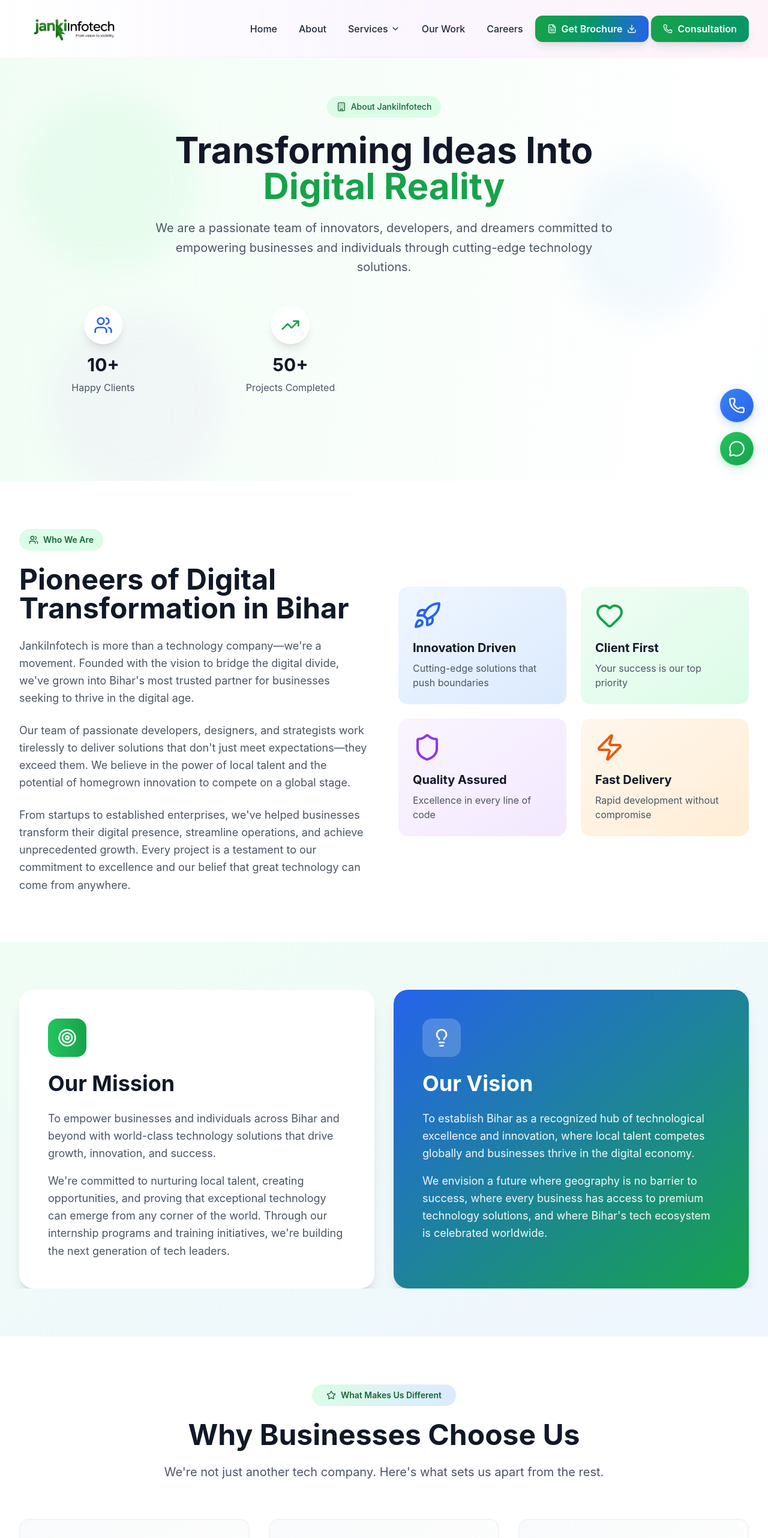
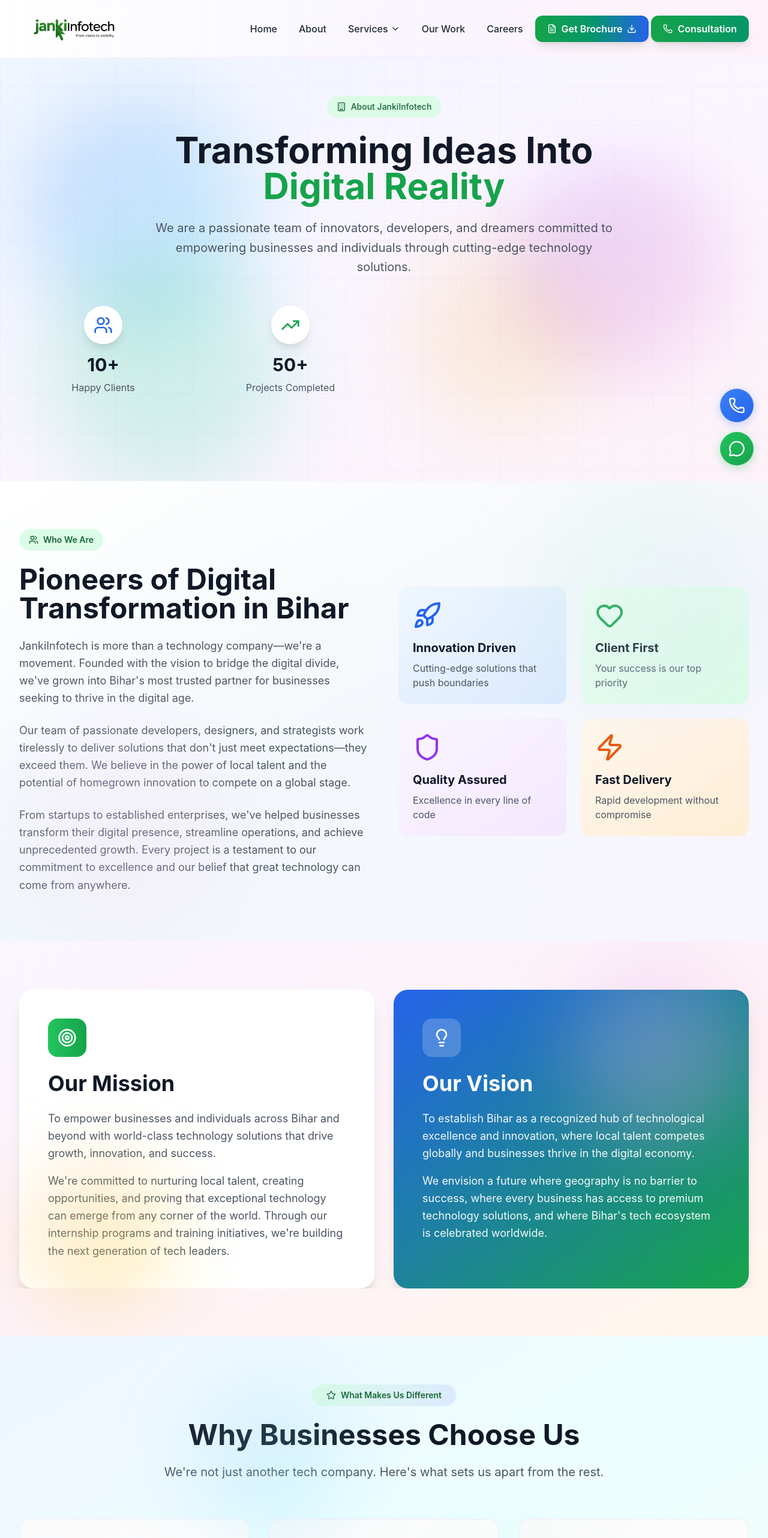
Before and after one commit to kushvardhan/jankiinfotech, a Next.js app: page /about in a window 1280 px wide. Shown: the top 2564 px of the page at 60% size. Built offline with nearby package versions, Linux system fonts and the light colour scheme.

Commit message:
changed about page UI

```diff
--- a/src/app/about/page.tsx
+++ b/src/app/about/page.tsx
@@ -125,14 +125,20 @@ export default function AboutPage() {
   return (
     <>
       <Navbar />
-      <main className="min-h-screen bg-gradient-to-br from-green-50 via-white to-blue-50">
+      <main className="min-h-screen bg-gradient-to-br from-blue-50 via-purple-50 to-pink-50">
         {/* Hero Section */}
-        <section className="relative py-20 overflow-hidden">
-          {/* Animated Background */}
-          <div className="absolute inset-0 opacity-10">
-            <div className="absolute top-20 left-10 w-72 h-72 bg-green-300 rounded-full mix-blend-multiply filter blur-xl animate-blob"></div>
-            <div className="absolute top-40 right-10 w-72 h-72 bg-blue-300 rounded-full mix-blend-multiply filter blur-xl animate-blob animation-delay-2000"></div>
-            <div className="absolute -bottom-8 left-20 w-72 h-72 bg-purple-300 rounded-full mix-blend-multiply filter blur-xl animate-blob animation-delay-4000"></div>
+        <section className="relative py-20 overflow-hidden bg-gradient-to-br from-blue-50 via-purple-50 to-pink-50">
+          {/* Enhanced Animated Background */}
+          <div className="absolute inset-0 overflow-hidden pointer-events-none">
+            <div className="absolute top-20 left-10 w-96 h-96 bg-gradient-to-br from-blue-400 to-cyan-300 rounded-full mix-blend-multiply filter blur-3xl opacity-30 animate-blob"></div>
+            <div className="absolute top-40 right-10 w-96 h-96 bg-gradient-to-br from-purple-400 to-pink-300 rounded-full mix-blend-multiply filter blur-3xl opacity-30 animate-blob animation-delay-2000"></div>
+            <div className="absolute -bottom-8 left-20 w-96 h-96 bg-gradient-to-br from-green-400 to-teal-300 rounded-full mix-blend-multiply filter blur-3xl opacity-25 animate-blob animation-delay-4000"></div>
+            <div className="absolute top-1/2 right-1/4 w-72 h-72 bg-gradient-to-br from-orange-300 to-yellow-300 rounded-full mix-blend-multiply filter blur-3xl opacity-20 animate-blob animation-delay-6000"></div>
+          </div>
+
+          {/* Animated grid pattern */}
+          <div className="absolute inset-0 opacity-5">
+            <div className="absolute inset-0 bg-[linear-gradient(to_right,#8b5cf6_1px,transparent_1px),linear-gradient(to_bottom,#8b5cf6_1px,transparent_1px)] bg-[size:4rem_4rem]"></div>
           </div>
 
           <div className="container mx-auto max-w-7xl px-4 sm:px-6 lg:px-8 relative z-10">
@@ -185,7 +191,10 @@ export default function AboutPage() {
         </section>
 
         {/* Who We Are Section */}
-        <section className="py-20 bg-white">
+        <section className="py-20 bg-gradient-to-br from-white via-green-50/30 to-blue-50/30 relative overflow-hidden">
+          {/* Subtle background decoration */}
+          <div className="absolute top-0 right-0 w-96 h-96 bg-gradient-to-br from-green-200/20 to-blue-200/20 rounded-full filter blur-3xl"></div>
+          <div className="absolute bottom-0 left-0 w-96 h-96 bg-gradient-to-br from-purple-200/20 to-pink-200/20 rounded-full filter blur-3xl"></div>
           <div className="container mx-auto max-w-7xl px-4 sm:px-6 lg:px-8">
             <div className="grid lg:grid-cols-2 gap-12 items-center">
               <div>
@@ -260,7 +269,12 @@ export default function AboutPage() {
         </section>
 
         {/* Mission & Vision Section */}
-        <section className="py-20 bg-gradient-to-br from-green-50 to-blue-50">
+        <section className="py-20 bg-gradient-to-br from-purple-50 via-pink-50 to-orange-50 relative overflow-hidden">
+          {/* Animated background elements */}
+          <div className="absolute inset-0 overflow-hidden pointer-events-none">
+            <div className="absolute top-10 right-10 w-72 h-72 bg-gradient-to-br from-purple-300/30 to-pink-300/30 rounded-full filter blur-3xl animate-blob"></div>
+            <div className="absolute bottom-10 left-10 w-72 h-72 bg-gradient-to-br from-orange-300/30 to-yellow-300/30 rounded-full filter blur-3xl animate-blob animation-delay-2000"></div>
+          </div>
           <div className="container mx-auto max-w-7xl px-4 sm:px-6 lg:px-8">
             <div className="grid md:grid-cols-2 gap-8">
               <div className="bg-white rounded-3xl p-8 md:p-12 shadow-xl hover:shadow-2xl transition-shadow duration-300">
@@ -307,7 +321,12 @@ export default function AboutPage() {
         </section>
 
         {/* What Makes Us Different Section */}
-        <section className="py-20 bg-white">
+        <section className="py-20 bg-gradient-to-br from-blue-50 via-cyan-50 to-teal-50 relative overflow-hidden">
+          {/* Decorative elements */}
+          <div className="absolute top-0 left-0 w-full h-full overflow-hidden pointer-events-none">
+            <div className="absolute top-20 left-1/4 w-64 h-64 bg-gradient-to-br from-blue-300/20 to-cyan-300/20 rounded-full filter blur-3xl"></div>
+            <div className="absolute bottom-20 right-1/4 w-64 h-64 bg-gradient-to-br from-teal-300/20 to-green-300/20 rounded-full filter blur-3xl"></div>
+          </div>
           <div className="container mx-auto max-w-7xl px-4 sm:px-6 lg:px-8">
             <div className="text-center mb-16">
               <div className="inline-flex items-center bg-gradient-to-r from-green-100 to-blue-100 text-green-800 px-6 py-2 rounded-full text-sm font-semibold mb-6">
@@ -370,7 +389,12 @@ export default function AboutPage() {
         <ClientLogosShowcase />
 
         {/* Team Section */}
-        <section className="py-20 bg-gradient-to-br from-gray-50 to-white">
+        <section className="py-20 bg-gradient-to-br from-green-50 via-emerald-50 to-teal-50 relative overflow-hidden">
+          {/* Background decoration */}
+          <div className="absolute inset-0 overflow-hidden pointer-events-none">
+            <div className="absolute top-0 right-0 w-96 h-96 bg-gradient-to-br from-green-300/20 to-emerald-300/20 rounded-full filter blur-3xl animate-blob"></div>
+            <div className="absolute bottom-0 left-0 w-96 h-96 bg-gradient-to-br from-teal-300/20 to-cyan-300/20 rounded-full filter blur-3xl animate-blob animation-delay-4000"></div>
+          </div>
           <div className="container mx-auto max-w-7xl px-4 sm:px-6 lg:px-8">
             <div className="text-center mb-16">
               <h2 className="text-3xl font-bold text-gray-900 mb-4">
@@ -426,7 +450,12 @@ export default function AboutPage() {
         </section>
 
         {/* Journey Timeline */}
-        <section className="py-20 bg-white">
+        <section className="py-20 bg-gradient-to-br from-orange-50 via-amber-50 to-yellow-50 relative overflow-hidden">
+          {/* Decorative background */}
+          <div className="absolute inset-0 overflow-hidden pointer-events-none">
+            <div className="absolute top-1/4 left-10 w-72 h-72 bg-gradient-to-br from-orange-300/20 to-amber-300/20 rounded-full filter blur-3xl"></div>
+            <div className="absolute bottom-1/4 right-10 w-72 h-72 bg-gradient-to-br from-yellow-300/20 to-orange-300/20 rounded-full filter blur-3xl"></div>
+          </div>
           <div className="container mx-auto max-w-7xl px-4 sm:px-6 lg:px-8">
             <div className="text-center mb-16">
               <h2 className="text-3xl font-bold text-gray-900 mb-4">
@@ -473,7 +502,12 @@ export default function AboutPage() {
         </section>
 
         {/* What We Offer Section */}
-        <section className="py-20 bg-white">
+        <section className="py-20 bg-gradient-to-br from-pink-50 via-rose-50 to-red-50 relative overflow-hidden">
+          {/* Background elements */}
+          <div className="absolute inset-0 overflow-hidden pointer-events-none">
+            <div className="absolute top-0 left-1/3 w-80 h-80 bg-gradient-to-br from-pink-300/20 to-rose-300/20 rounded-full filter blur-3xl animate-blob"></div>
+            <div className="absolute bottom-0 right-1/3 w-80 h-80 bg-gradient-to-br from-red-300/20 to-pink-300/20 rounded-full filter blur-3xl animate-blob animation-delay-2000"></div>
+          </div>
           <div className="container mx-auto max-w-7xl px-4 sm:px-6 lg:px-8">
             <div className="text-center mb-16">
               <div className="inline-flex items-center bg-gradient-to-r from-green-100 to-blue-100 text-green-800 px-6 py-2 rounded-full text-sm font-semibold mb-6">
@@ -542,7 +576,12 @@ export default function AboutPage() {
         </section>
 
         {/* Brochure Download CTA - About Page Themed */}
-        <section className="py-20 bg-white">
+        <section className="py-20 bg-gradient-to-br from-indigo-50 via-violet-50 to-purple-50 relative overflow-hidden">
+          {/* Animated background */}
+          <div className="absolute inset-0 overflow-hidden pointer-events-none">
+            <div className="absolute top-10 right-10 w-96 h-96 bg-gradient-to-br from-indigo-300/25 to-violet-300/25 rounded-full filter blur-3xl animate-blob"></div>
+            <div className="absolute bottom-10 left-10 w-96 h-96 bg-gradient-to-br from-purple-300/25 to-pink-300/25 rounded-full filter blur-3xl animate-blob animation-delay-4000"></div>
+          </div>
           <div className="container mx-auto max-w-6xl px-4 sm:px-6 lg:px-8">
             <div className="relative bg-gradient-to-br from-blue-600 via-green-600 to-teal-600 rounded-3xl overflow-hidden shadow-2xl">
               {/* Animated background shapes */}
```
